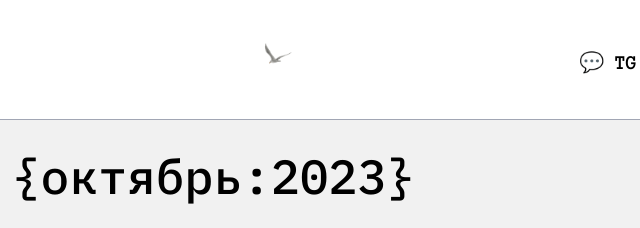
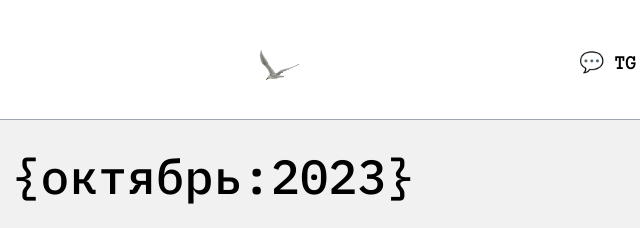
Before and after one commit to goshasitnikov/projekt-Kross-and-point., a plain HTML site: page index.html in a window 1280 px wide. Shown: the top 228 px of the page, 365-1005 px from the left. Drawn offline with Linux system fonts and the light colour scheme.

Commit message:
update chaika

```diff
--- a/style.css
+++ b/style.css
@@ -28,8 +28,9 @@ a {
   color: inherit;
   display: inline-block;
 }
+
 .chaika {
-  width: 100px;
+  width: 150px;
   height: 100px;
   top: 0;
   left: 50%;
```
Also changed, not shown: index.html (+1 -1 lines).
